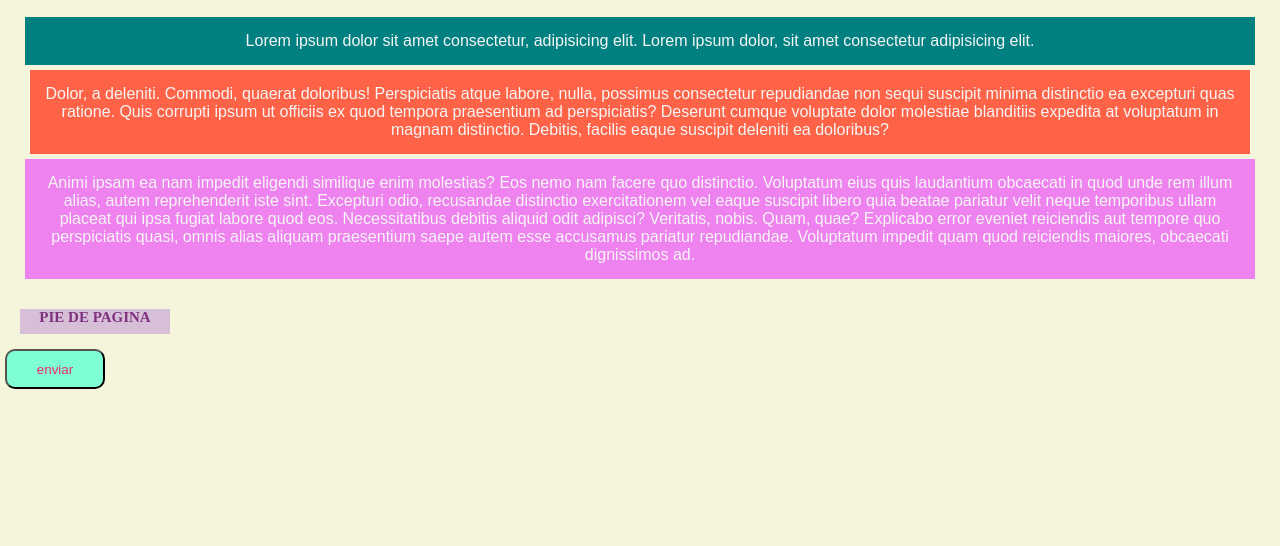
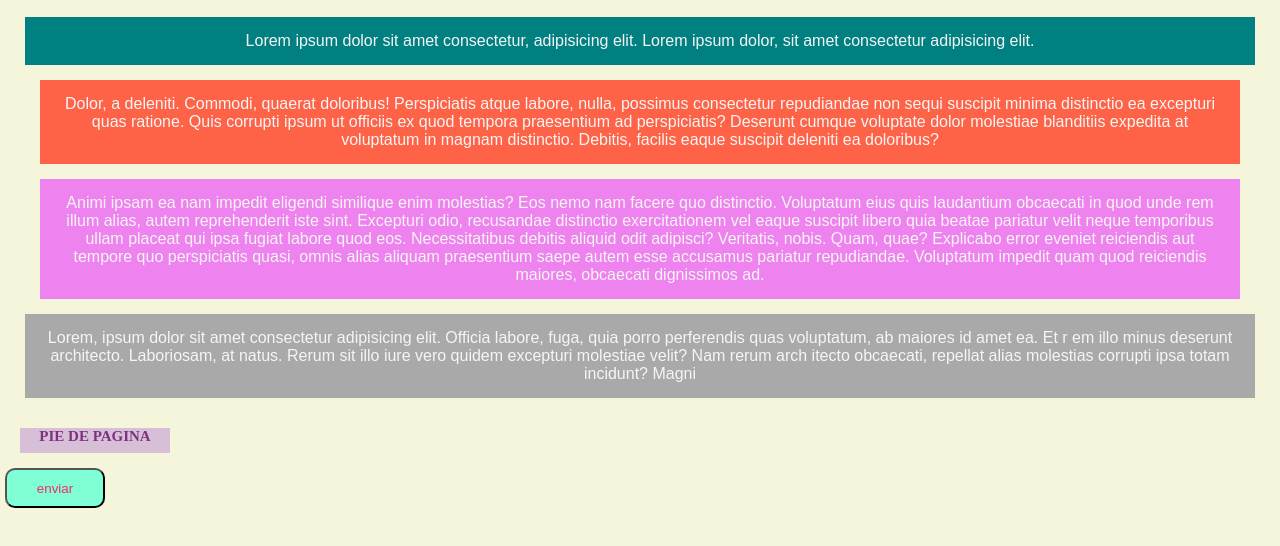
Before and after one commit to celeste2587/git.de.prueba, a plain HTML site: page index.html in a window 1280 px wide. Shown: the part 64-610 px from the top of the page. Drawn offline with Linux system fonts and the light colour scheme.

Commit message:
se agrego un parrafo en html y css

```diff
--- a/index.html
+++ b/index.html
@@ -37,6 +37,15 @@
         autem esse accusamus pariatur repudiandae. Voluptatum impedit quam quod
         reiciendis maiores, obcaecati dignissimos ad.
       </p>
+
+      <p class="p4">
+        Lorem, ipsum dolor sit amet consectetur adipisicing elit. Officia
+        labore, fuga, quia porro perferendis quas voluptatum, ab maiores id amet
+        ea. Et r em illo minus deserunt architecto. Laboriosam, at natus. Rerum
+        sit illo iure vero quidem excepturi molestiae velit? Nam rerum arch
+        itecto obcaecati, repellat alias molestias corrupti ipsa totam incidunt?
+        Magni
+      </p>
     </div>
 
     <footer>
--- a/stilos.css
+++ b/stilos.css
@@ -35,11 +35,17 @@ body {
 .parrafos .p2 {
   background-color: tomato;
   padding: 15px;
-  margin: 5px;
+  margin: 15px;
 }
 
 .parrafos .p3 {
   background-color: violet;
+  padding: 15px;
+  margin: 15px;
+}
+
+.parrafos .p4 {
+  background-color: darkgrey;
   padding: 15px;
 }
 
```
